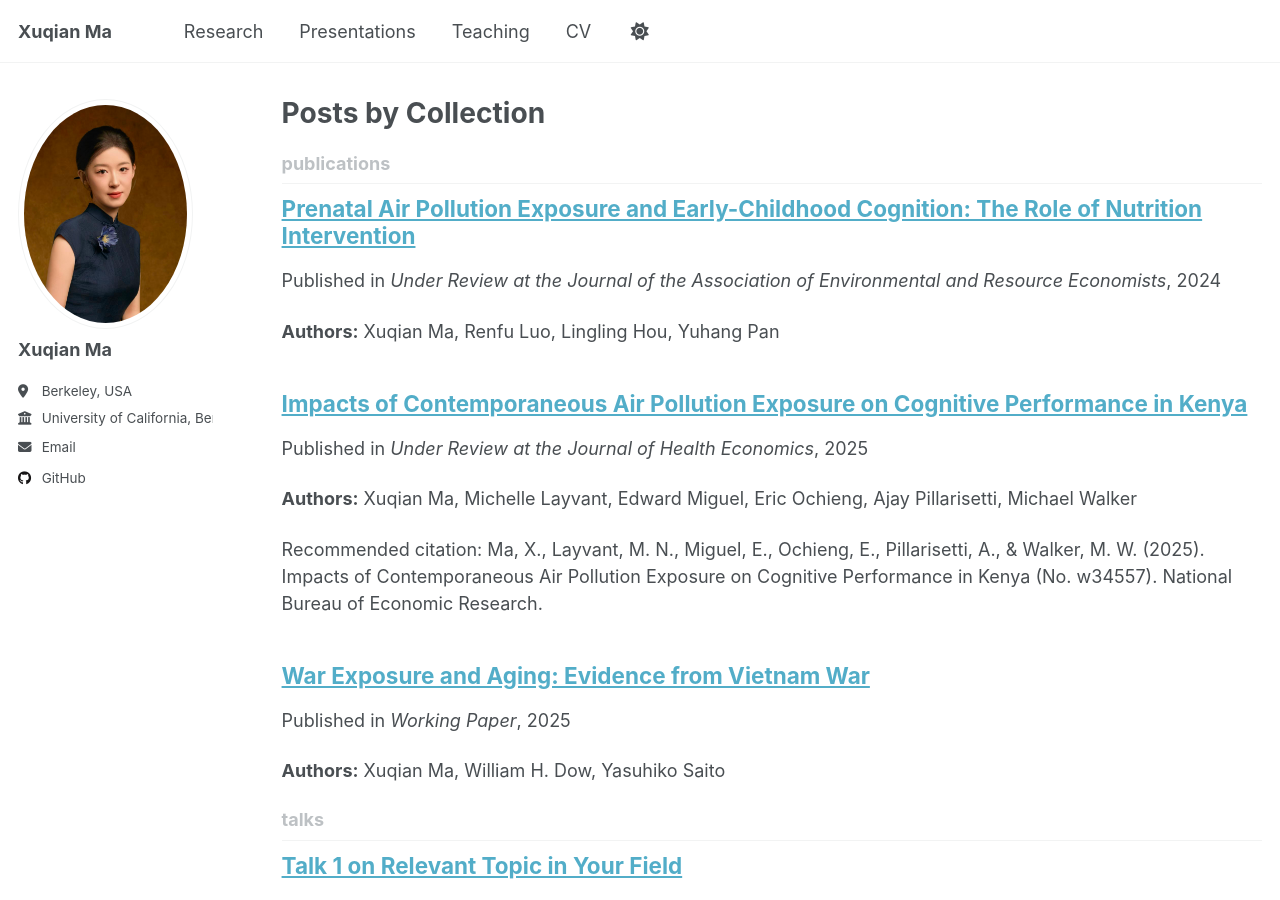
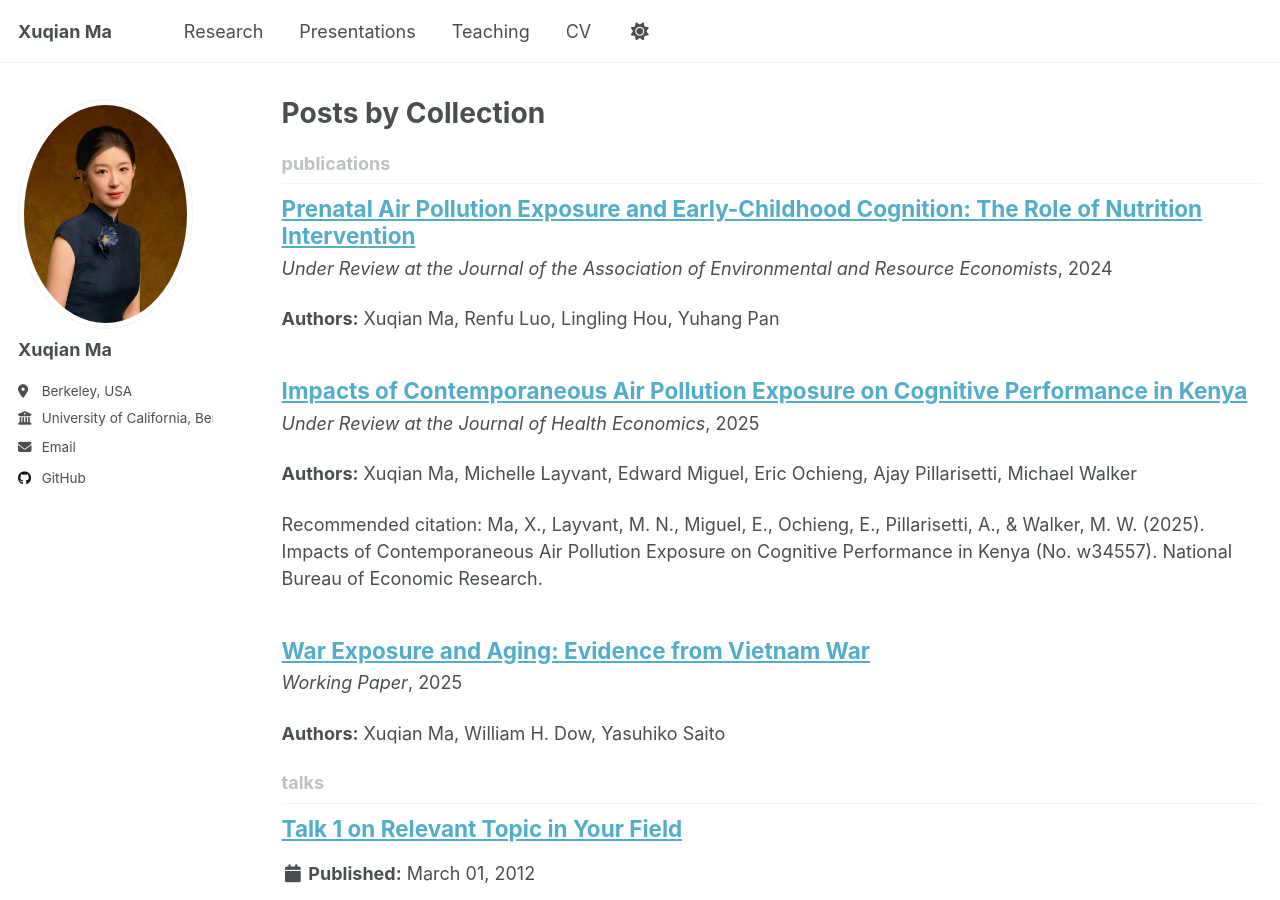
Before and after one commit to xuqianma0718/xuqianma0718.github.io, a Jekyll site: the page built from _pages/collection-archive.html, in a window 1280 px wide and 900 px high. Built offline with Jekyll 4.4.1, drawn with Linux system fonts in a browser that asks for light colours; a script that is not in the unit is left out.

Commit message:
Update archive-single.html

```diff
--- a/_includes/archive-single.html
+++ b/_includes/archive-single.html
@@ -41,7 +41,7 @@
         {% if post.collection == 'teaching' %}
           <p> {{ post.type }}, <i>{{ post.venue }}</i>, {{ post.date | default: "1900-01-01" | date: "%Y" }} </p>
         {% elsif post.collection == 'publications' %}
-          <p>Published in <i>{{ post.venue }}</i>, {{ post.date | default: "1900-01-01" | date: "%Y" }} </p>
+          <i>{{ post.venue }}</i>, {{ post.date | default: "1900-01-01" | date: "%Y" }} </p>
         {% elsif post.date %}
          <p class="page__date"><strong><i class="fa fa-fw fa-calendar" aria-hidden="true"></i> {{ site.data.ui-text[site.locale].date_label | default: "Published:" }}</strong> <time datetime="{{ post.date | default: "1900-01-01" | date_to_xmlschema }}">{{ post.date | default: "1900-01-01" | date: "%B %d, %Y" }}</time></p>
         {% endif %}
```
